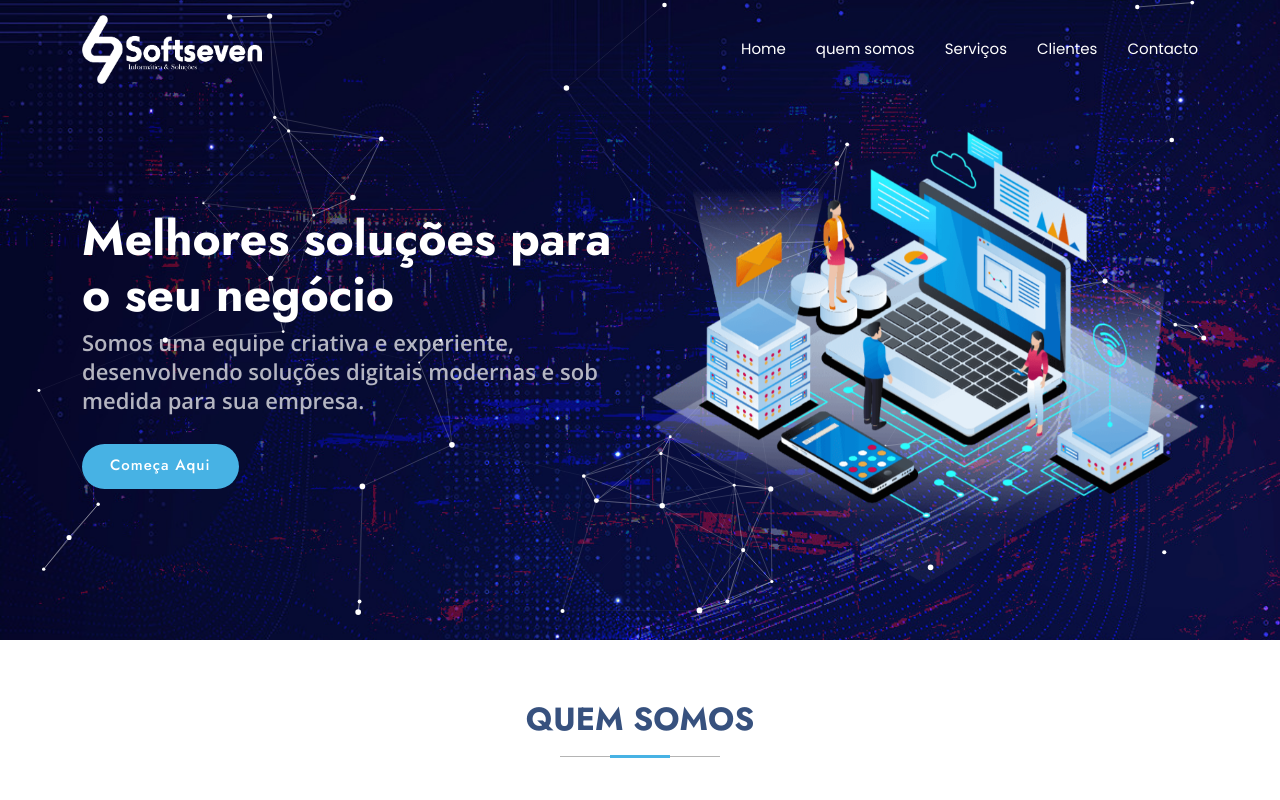
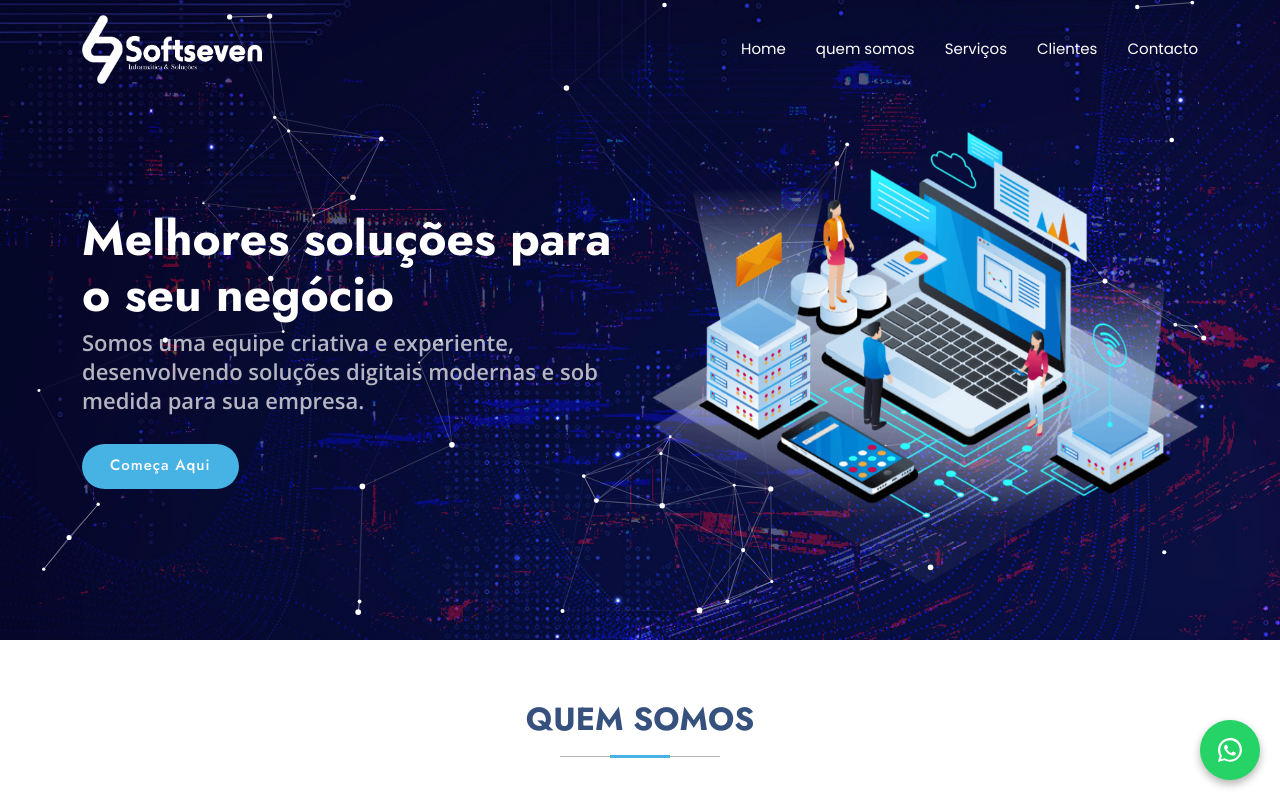
Before and after one commit to milagresjr/softseven-react, a React (Vite) app: page / in a window 1280 px wide. Shown: the top 800 px of the page. Built offline with nearby package versions, Linux system fonts and the light colour scheme.

Commit message:
Add botao do whatsapp

```diff
--- a/src/App.tsx
+++ b/src/App.tsx
@@ -7,6 +7,7 @@ import Contacts from "./components/Contacts"
 import Footer from "./components/Footer"
 import Header from "./components/Header"
 import Service from "./components/Service"
+import WhatsappButton from "./components/WhatsappButton"
 import useTemplate from "./hooks/useTemplate"
 import './main.css'
 
@@ -35,6 +36,7 @@ function App() {
       <Clients />
       <Contacts />
       <Footer />
+      <WhatsappButton />
     </>
   )
 }
--- /dev/null
+++ b/src/components/WhatsappButton/index.tsx
@@ -0,0 +1,43 @@
+function WhatsappButton() {
+    return (
+      <a
+        href="https://api.whatsapp.com/send?phone=244922347330&text=Ol%C3%A1%2C%20gostaria%20de%20saber%20mais%20sobre%20o%20seu%20servi%C3%A7o."
+        target="_blank"
+        rel="noopener noreferrer"
+        style={{
+            position: 'fixed',
+            bottom: '20px',
+            right: '20px',
+            backgroundColor: '#25D366',
+            borderRadius: '50%',
+            width: '60px',
+            height: '60px',
+            display: 'flex',
+            justifyContent: 'center',
+            alignItems: 'center',
+            boxShadow: '0 4px 8px rgba(0,0,0,0.3)',
+            zIndex: 10000,
+            cursor: 'pointer',
+            transition: 'transform 0.3s ease',
+          }}
+          onMouseEnter={(e) => {
+            e.currentTarget.style.transform = 'scale(1.1)';
+          }}
+          onMouseLeave={(e) => {
+            e.currentTarget.style.transform = 'scale(1)';
+          }}
+      >
+        <svg
+          width="30"
+          height="30"
+          viewBox="0 0 32 32"
+          fill="white"
+          xmlns="http://www.w3.org/2000/svg"
+        >
+          <path d="M16.001 3.2c-7.05 0-12.8 5.75-12.8 12.8 0 2.255.595 4.434 1.727 6.35L3.2 28.8l6.672-1.745a12.736 12.736 0 0 0 6.13 1.562h.001c7.05 0 12.8-5.75 12.8-12.8s-5.75-12.8-12.8-12.8zm0 23.2c-1.87 0-3.694-.498-5.292-1.44l-.378-.224-3.96 1.035 1.057-3.856-.245-.396A10.78 10.78 0 0 1 5.6 16c0-5.74 4.66-10.4 10.4-10.4s10.4 4.66 10.4 10.4-4.66 10.4-10.4 10.4zm5.635-7.783c-.308-.154-1.82-.895-2.102-.996-.282-.1-.487-.154-.692.155-.205.308-.795.996-.975 1.201-.18.205-.36.231-.668.077-.308-.154-1.3-.479-2.475-1.526-.915-.816-1.533-1.826-1.714-2.134-.18-.308-.02-.475.134-.63.137-.137.308-.36.462-.539.154-.18.205-.308.308-.513.103-.205.051-.385-.026-.539-.077-.154-.692-1.67-.949-2.29-.25-.598-.505-.517-.692-.527-.18-.008-.385-.01-.59-.01a1.14 1.14 0 0 0-.827.385c-.282.308-1.077 1.053-1.077 2.567 0 1.513 1.102 2.975 1.256 3.18.154.205 2.17 3.314 5.258 4.643.735.317 1.31.505 1.758.646.738.235 1.41.202 1.94.123.592-.088 1.82-.745 2.078-1.464.257-.718.257-1.33.18-1.464-.077-.133-.282-.205-.59-.359z" />
+        </svg>
+      </a>
+    );
+  }
+
+  export default WhatsappButton;
```
